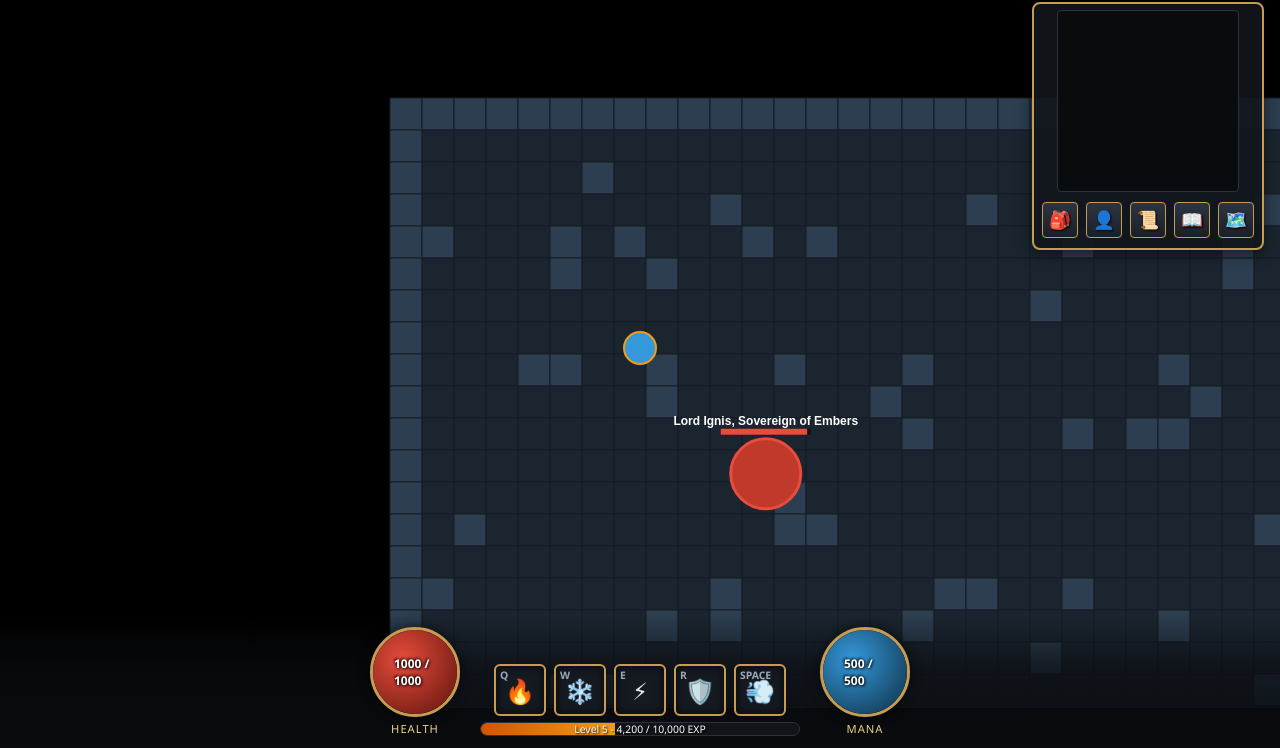
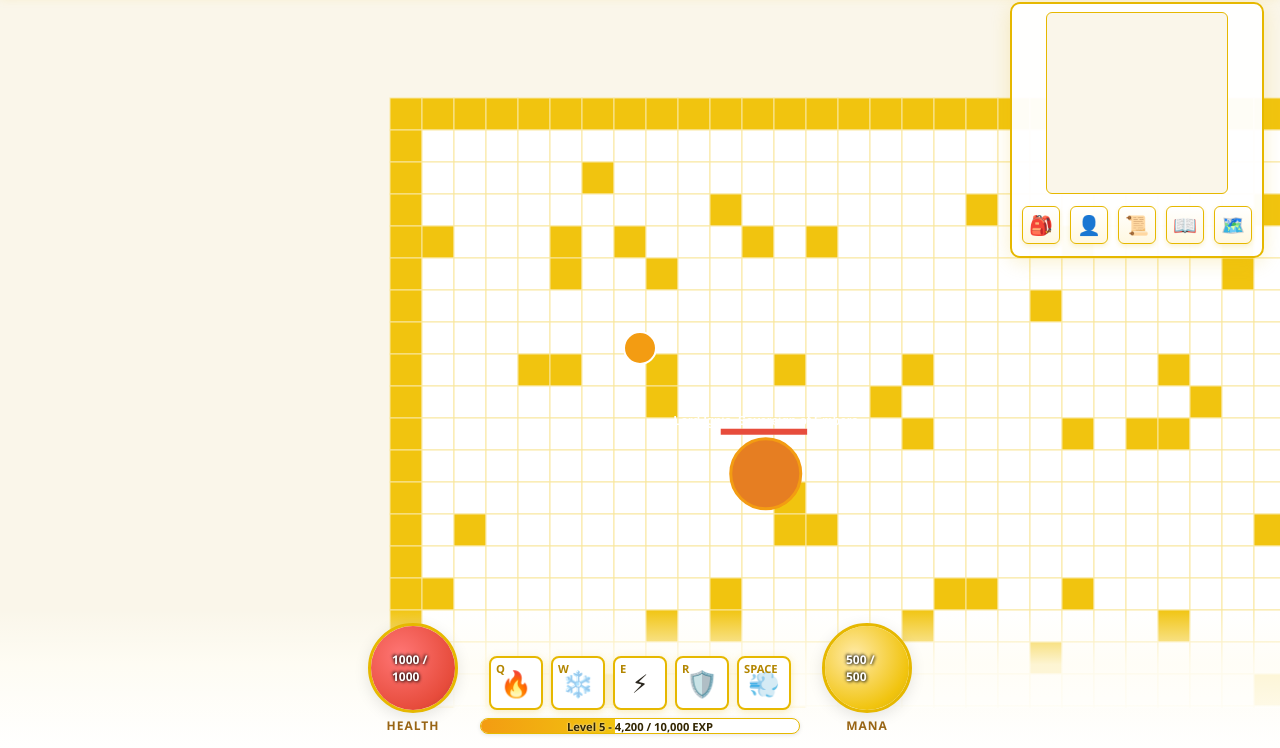
Before and after one commit to Kusuma-Podili/Aethel, a website built with Vite: page index.html in a window 1280 px wide. Shown: the part 52-800 px from the top of the page. Built offline with nearby package versions, Linux system fonts and the light colour scheme.

Commit message:
style(theme): update visual aesthetics to bright radiant yellow and clean white theme

```diff
--- a/src/bundle.js
+++ b/src/bundle.js
@@ -300,11 +300,11 @@ class Boss {
   }
   render(ctx) {
     if (this.hp <= 0) return;
-    ctx.fillStyle = '#c0392b';
+    ctx.fillStyle = '#e67e22';
     ctx.beginPath();
     ctx.arc(this.x, this.y, this.radius, 0, Math.PI * 2);
     ctx.fill();
-    ctx.strokeStyle = '#e74c3c';
+    ctx.strokeStyle = '#f39c12';
     ctx.lineWidth = 3;
     ctx.stroke();
 
@@ -316,7 +316,7 @@ class Boss {
 
     const hpW = 90;
     const ratio = this.hp / this.maxHp;
-    ctx.fillStyle = '#111';
+    ctx.fillStyle = '#ffffff';
     ctx.fillRect(this.x - hpW / 2, this.y - this.radius - 10, hpW, 6);
     ctx.fillStyle = '#e74c3c';
     ctx.fillRect(this.x - hpW / 2, this.y - this.radius - 10, hpW * ratio, 6);
@@ -620,9 +620,9 @@ class MasterGameEngine {
     for (let y = 0; y < this.mapH; y++) {
       for (let x = 0; x < this.mapW; x++) {
         const tile = this.tiles[y * this.mapW + x];
-        ctx.fillStyle = tile === 1 ? '#2c3e50' : '#1a252f';
+        ctx.fillStyle = tile === 1 ? '#f1c40f' : '#ffffff';
         ctx.fillRect(x * this.tileSize, y * this.tileSize, this.tileSize, this.tileSize);
-        ctx.strokeStyle = '#141d26';
+        ctx.strokeStyle = '#f9e79f';
         ctx.strokeRect(x * this.tileSize, y * this.tileSize, this.tileSize, this.tileSize);
       }
     }
@@ -631,11 +631,11 @@ class MasterGameEngine {
     this.boss.render(ctx);
 
     // Player
-    ctx.fillStyle = '#3498db';
+    ctx.fillStyle = '#f39c12';
     ctx.beginPath();
     ctx.arc(this.player.position.x, this.player.position.y, this.player.radius, 0, Math.PI * 2);
     ctx.fill();
-    ctx.strokeStyle = '#f39c12';
+    ctx.strokeStyle = '#ffffff';
     ctx.lineWidth = 2;
     ctx.stroke();
 
--- a/src/style.css
+++ b/src/style.css
@@ -1,18 +1,18 @@
-/* Chronicles of Aethelgard - Global Style Sheet */
+/* Chronicles of Aethelgard - Radiant Yellow & White Theme */
 :root {
-  --bg-dark: #0d0f12;
-  --bg-panel: rgba(18, 22, 28, 0.92);
-  --border-gold: #c69b52;
-  --border-dark: #2a323d;
-  --text-gold: #f3d289;
-  --text-primary: #e6ebf2;
-  --text-secondary: #9aa8ba;
-  --health-red: #c0392b;
-  --health-dark: #781e15;
-  --mana-blue: #2980b9;
-  --mana-dark: #154360;
+  --bg-main: #fcfaf2;
+  --bg-panel: rgba(255, 255, 255, 0.96);
+  --border-gold: #e6b800;
+  --border-light: #f4d03f;
+  --text-gold: #996515;
+  --text-primary: #2c2820;
+  --text-secondary: #6e6659;
+  --health-red: #e74c3c;
+  --health-dark: #c0392b;
+  --mana-yellow: #f1c40f;
+  --mana-dark: #d4ac0d;
   --exp-gold: #f39c12;
-  --accent-glow: 0 0 15px rgba(198, 155, 82, 0.4);
+  --accent-glow: 0 0 15px rgba(241, 196, 15, 0.5);
   --font-family: 'Segoe UI', Tahoma, Geneva, Verdana, sans-serif;
 }
 
@@ -27,7 +27,7 @@ body, html {
   width: 100%;
   height: 100%;
   overflow: hidden;
-  background-color: var(--bg-dark);
+  background-color: var(--bg-main);
   color: var(--text-primary);
   font-family: var(--font-family);
 }
@@ -39,14 +39,14 @@ body, html {
   display: flex;
   justify-content: center;
   align-items: center;
-  background: radial-gradient(circle at center, #1b222c 0%, #080a0d 100%);
+  background: radial-gradient(circle at center, #fffdf8 0%, #fdf6e2 100%);
 }
 
 #game-canvas {
   width: 100%;
   height: 100%;
   object-fit: contain;
-  background-color: #000000;
+  background-color: #faf6ea;
   display: block;
 }
 
@@ -74,54 +74,60 @@ body, html {
 .game-window {
   pointer-events: auto;
 }
+
+/* Header / Top Bar */
 #top-bar {
   display: flex;
   justify-content: space-between;
   align-items: center;
-  padding: 8px 16px;
-  background: linear-gradient(180deg, rgba(10, 12, 16, 0.95) 0%, rgba(10, 12, 16, 0.6) 80%, transparent 100%);
-  border-bottom: 1px solid var(--border-dark);
+  padding: 10px 18px;
+  background: linear-gradient(180deg, rgba(255, 255, 255, 0.98) 0%, rgba(255, 253, 245, 0.92) 80%, transparent 100%);
+  border-bottom: 2px solid var(--border-light);
+  box-shadow: 0 2px 10px rgba(230, 184, 0, 0.15);
 }
 
 .game-title {
-  font-size: 1.1rem;
+  font-size: 1.15rem;
   font-weight: bold;
   color: var(--text-gold);
-  text-shadow: 0 0 8px rgba(243, 210, 137, 0.4);
+  text-shadow: 0 1px 2px rgba(255, 255, 255, 0.8);
 }
 
 .zone-badge {
   margin-left: 12px;
-  padding: 3px 8px;
+  padding: 4px 10px;
   font-size: 0.8rem;
-  background: rgba(30, 38, 48, 0.8);
+  font-weight: bold;
+  background: #fff9e6;
   border: 1px solid var(--border-gold);
-  border-radius: 4px;
-  color: var(--text-secondary);
+  border-radius: 6px;
+  color: var(--text-gold);
 }
 
 .hud-stat {
   margin: 0 10px;
   font-size: 0.85rem;
+  font-weight: bold;
   color: var(--text-secondary);
   font-family: monospace;
 }
 
 /* Action Buttons */
 .game-btn {
-  background: linear-gradient(180deg, #2c3542 0%, #1a2029 100%);
-  border: 1px solid var(--border-gold);
-  color: var(--text-gold);
-  padding: 6px 12px;
+  background: linear-gradient(180deg, #ffffff 0%, #fff8e1 100%);
+  border: 1.5px solid var(--border-gold);
+  color: #664d00;
+  font-weight: bold;
+  padding: 6px 14px;
   font-size: 0.85rem;
   cursor: pointer;
-  border-radius: 4px;
+  border-radius: 6px;
   transition: all 0.2s ease;
-  text-shadow: 1px 1px 2px #000;
+  box-shadow: 0 2px 5px rgba(230, 184, 0, 0.2);
 }
 
 .game-btn:hover {
-  background: linear-gradient(180deg, #3d4a5d 0%, #252d3a 100%);
+  background: linear-gradient(180deg, #fffde6 0%, #ffeaa7 100%);
   box-shadow: var(--accent-glow);
   transform: translateY(-1px);
 }
@@ -131,19 +137,19 @@ body, html {
 }
 
 .btn-sm {
-  padding: 4px 8px;
+  padding: 5px 10px;
   font-size: 0.75rem;
   margin-left: 6px;
 }
 
 .btn-icon {
-  width: 36px;
-  height: 36px;
+  width: 38px;
+  height: 38px;
   padding: 0;
   display: flex;
   align-items: center;
   justify-content: center;
-  font-size: 1.1rem;
+  font-size: 1.2rem;
   margin: 4px 2px;
 }
 
@@ -152,9 +158,9 @@ body, html {
   display: flex;
   justify-content: center;
   align-items: flex-end;
-  padding: 12px;
-  gap: 20px;
-  background: linear-gradient(0deg, rgba(10, 12, 16, 0.95) 0%, rgba(10, 12, 16, 0.7) 60%, transparent 100%);
+  padding: 14px;
+  gap: 22px;
+  background: linear-gradient(0deg, rgba(255, 255, 255, 0.98) 0%, rgba(255, 253, 245, 0.85) 60%, transparent 100%);
 }
 
 .globe-container {
@@ -167,11 +173,12 @@ body, html {
   width: 90px;
   height: 90px;
   border-radius: 50%;
-  border: 3px solid var(--border-gold);
+  border: 3.5px solid var(--border-gold);
   position: relative;
   overflow: hidden;
-  box-shadow: inset 0 0 20px rgba(0,0,0,0.8), 0 0 12px rgba(0,0,0,0.6);
-  background: #111;
+  box-shadow: inset 0 0 15px rgba(230, 184, 0, 0.4), 0 4px 15px rgba(0,0,0,0.1);
+  background: #ffffff;
+  cursor: pointer;
 }
 
 .globe-fill {
@@ -184,11 +191,11 @@ body, html {
 }
 
 .health-globe .globe-fill {
-  background: radial-gradient(circle at 35% 35%, #e74c3c 0%, var(--health-dark) 80%);
+  background: radial-gradient(circle at 35% 35%, #ff7675 0%, var(--health-red) 70%, var(--health-dark) 100%);
 }
 
 .mana-globe .globe-fill {
-  background: radial-gradient(circle at 35% 35%, #3498db 0%, var(--mana-dark) 80%);
+  background: radial-gradient(circle at 35% 35%, #ffeaa7 0%, var(--mana-yellow) 70%, var(--mana-dark) 100%);
 }
 
 .globe-text {
@@ -197,14 +204,15 @@ body, html {
   left: 50%;
   transform: translate(-50%, -50%);
   font-size: 0.75rem;
-  font-weight: bold;
-  color: #fff;
-  text-shadow: 1px 1px 3px #000, -1px -1px 3px #000;
+  font-weight: 800;
+  color: #ffffff;
+  text-shadow: 1px 1px 3px rgba(0,0,0,0.8), -1px -1px 3px rgba(0,0,0,0.8);
   z-index: 2;
 }
 
 .globe-label {
-  font-size: 0.7rem;
+  font-size: 0.75rem;
+  font-weight: bold;
   color: var(--text-gold);
   margin-top: 4px;
   text-transform: uppercase;
@@ -216,7 +224,7 @@ body, html {
   display: flex;
   flex-direction: column;
   align-items: center;
-  gap: 6px;
+  gap: 8px;
 }
 
 .action-slots {
@@ -225,36 +233,37 @@ body, html {
 }
 
 .action-slot {
-  width: 52px;
-  height: 52px;
-  background: #151a21;
+  width: 54px;
+  height: 54px;
+  background: #ffffff;
   border: 2px solid var(--border-gold);
-  border-radius: 6px;
+  border-radius: 8px;
   position: relative;
   display: flex;
   align-items: center;
   justify-content: center;
   cursor: pointer;
   transition: all 0.15s ease;
-  box-shadow: inset 0 0 10px rgba(0,0,0,0.7);
+  box-shadow: 0 2px 8px rgba(230, 184, 0, 0.25);
 }
 
 .action-slot:hover {
-  border-color: #ffd700;
-  box-shadow: 0 0 10px rgba(255, 215, 0, 0.4);
+  border-color: #f39c12;
+  box-shadow: 0 0 12px rgba(243, 156, 18, 0.6);
+  transform: translateY(-2px);
 }
 
 .action-slot .key-bind {
   position: absolute;
-  top: 2px;
-  left: 4px;
-  font-size: 0.65rem;
+  top: 3px;
+  left: 5px;
+  font-size: 0.7rem;
   font-weight: bold;
-  color: var(--text-secondary);
+  color: #b38600;
 }
 
 .action-slot .slot-icon {
-  font-size: 1.5rem;
+  font-size: 1.6rem;
 }
 
 .cooldown-overlay {
@@ -263,24 +272,26 @@ body, html {
   left: 0;
   width: 100%;
   height: 0%;
-  background: rgba(0, 0, 0, 0.7);
+  background: rgba(243, 156, 18, 0.4);
+  border-radius: 6px;
   pointer-events: none;
 }
 
 /* EXP Bar */
 .exp-bar-container {
   width: 320px;
-  height: 14px;
-  background: #111418;
-  border: 1px solid var(--border-dark);
-  border-radius: 7px;
+  height: 16px;
+  background: #ffffff;
+  border: 1.5px solid var(--border-gold);
+  border-radius: 8px;
   position: relative;
   overflow: hidden;
+  box-shadow: 0 1px 4px rgba(0,0,0,0.1);
 }
 
 .exp-bar-fill {
   height: 100%;
-  background: linear-gradient(90deg, #d35400 0%, var(--exp-gold) 100%);
+  background: linear-gradient(90deg, #f39c12 0%, #f1c40f 100%);
   transition: width 0.4s ease;
 }
 
@@ -289,9 +300,10 @@ body, html {
   top: 50%;
   left: 50%;
   transform: translate(-50%, -50%);
-  font-size: 0.65rem;
-  color: #fff;
-  text-shadow: 1px 1px 2px #000;
+  font-size: 0.7rem;
+  font-weight: bold;
+  color: #332600;
+  text-shadow: 0 0 2px #fff;
 }
 
 /* Minimap */
@@ -301,38 +313,38 @@ body, html {
   right: 16px;
   background: var(--bg-panel);
   border: 2px solid var(--border-gold);
-  border-radius: 8px;
-  padding: 6px;
-  box-shadow: 0 4px 15px rgba(0,0,0,0.5);
+  border-radius: 10px;
+  padding: 8px;
+  box-shadow: 0 4px 20px rgba(230, 184, 0, 0.2);
   display: flex;
   flex-direction: column;
   align-items: center;
 }
 
 #minimap-canvas {
-  border-radius: 4px;
-  background: #090c0f;
-  border: 1px solid var(--border-dark);
+  border-radius: 6px;
+  background: #faf6ea;
+  border: 1px solid var(--border-gold);
 }
 
 .minimap-controls {
   display: flex;
-  gap: 4px;
-  margin-top: 6px;
+  gap: 6px;
+  margin-top: 8px;
 }
 
 /* Dialogue Box */
 #dialogue-modal {
   position: absolute;
-  bottom: 120px;
+  bottom: 130px;
   left: 50%;
   transform: translateX(-50%);
   width: 650px;
   background: var(--bg-panel);
-  border: 2px solid var(--border-gold);
-  border-radius: 8px;
-  padding: 18px;
-  box-shadow: 0 8px 30px rgba(0,0,0,0.8);
+  border: 2.5px solid var(--border-gold);
+  border-radius: 12px;
+  padding: 20px;
+  box-shadow: 0 10px 35px rgba(230, 184, 0, 0.3);
 }
 
 .modal-hidden {
@@ -340,19 +352,19 @@ body, html {
 }
 
 .dialogue-speaker {
-  font-size: 1.1rem;
+  font-size: 1.15rem;
   font-weight: bold;
   color: var(--text-gold);
-  margin-bottom: 8px;
-  border-bottom: 1px solid var(--border-dark);
-  padding-bottom: 4px;
+  margin-bottom: 10px;
+  border-bottom: 1.5px solid #fef0c7;
+  padding-bottom: 6px;
 }
 
 .dialogue-text {
   font-size: 0.95rem;
-  line-height: 1.5;
+  line-height: 1.6;
   color: var(--text-primary);
-  margin-bottom: 14px;
+  margin-bottom: 16px;
 }
 
 .dialogue-options {
@@ -362,11 +374,12 @@ body, html {
 }
 
 .dialogue-opt-btn {
-  background: rgba(35, 45, 58, 0.8);
-  border: 1px solid var(--border-gold);
-  color: var(--text-gold);
-  padding: 8px 12px;
-  border-radius: 4px;
+  background: #fffdf5;
+  border: 1.5px solid var(--border-gold);
+  color: #5c4300;
+  font-weight: 600;
+  padding: 10px 14px;
+  border-radius: 6px;
   text-align: left;
   cursor: pointer;
   font-size: 0.85rem;
@@ -374,29 +387,34 @@ body, html {
 }
 
 .dialogue-opt-btn:hover {
-  background: rgba(55, 70, 90, 0.9);
-  padding-left: 16px;
+  background: #fff7cc;
+  padding-left: 18px;
+  border-color: #f39c12;
 }
 
 /* Notifications */
 #notification-center {
   position: absolute;
-  top: 60px;
-  left: 16px;
+  top: 70px;
+  left: 18px;
   display: flex;
   flex-direction: column;
-  gap: 8px;
+  gap: 10px;
   pointer-events: none;
 }
 
 .notif-toast {
-  background: rgba(18, 22, 28, 0.9);
-  border-left: 4px solid var(--border-gold);
-  padding: 8px 14px;
-  border-radius: 4px;
-  font-size: 0.85rem;
+  background: rgba(255, 255, 255, 0.96);
+  border-left: 5px solid var(--border-gold);
+  border-top: 1px solid #fae588;
+  border-right: 1px solid #fae588;
+  border-bottom: 1px solid #fae588;
+  padding: 10px 16px;
+  border-radius: 6px;
+  font-size: 0.9rem;
+  font-weight: bold;
   color: var(--text-primary);
-  box-shadow: 0 4px 12px rgba(0,0,0,0.5);
+  box-shadow: 0 4px 15px rgba(230, 184, 0, 0.25);
   animation: slideIn 0.3s ease-out;
 }
 
```
Also changed, not shown: src/game/GameEngine.js (+7 -7 lines).
